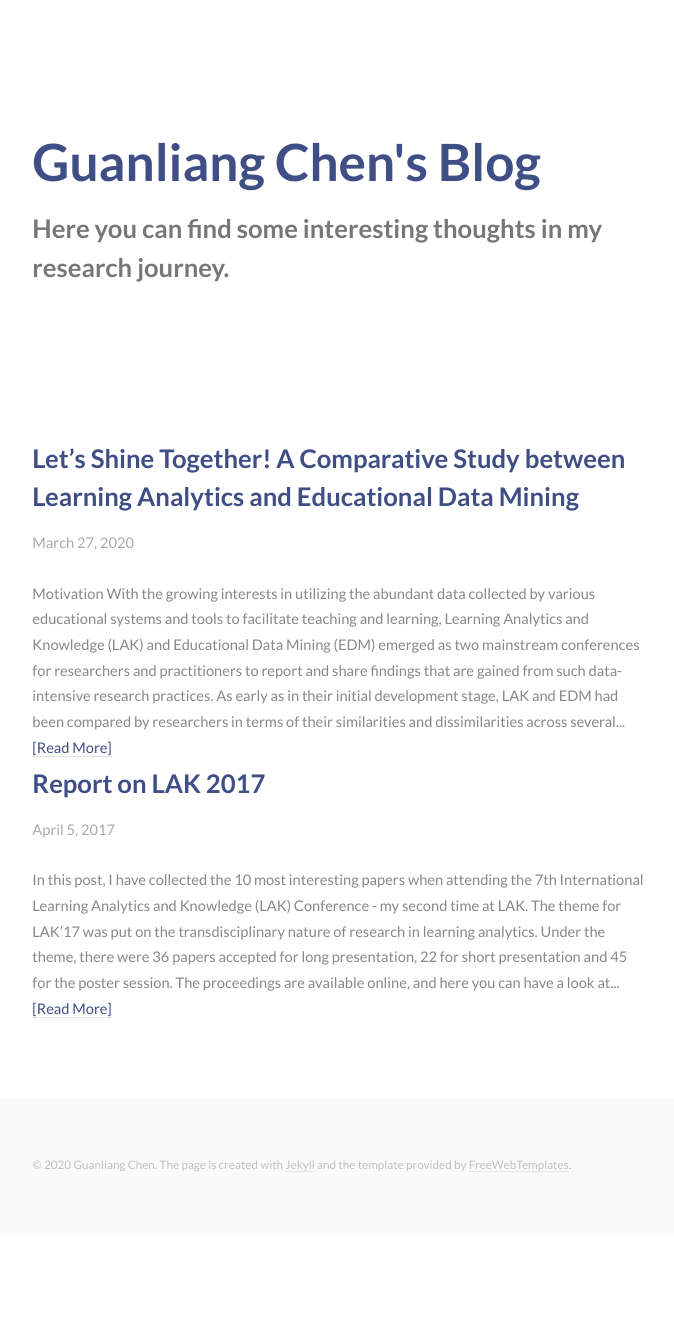
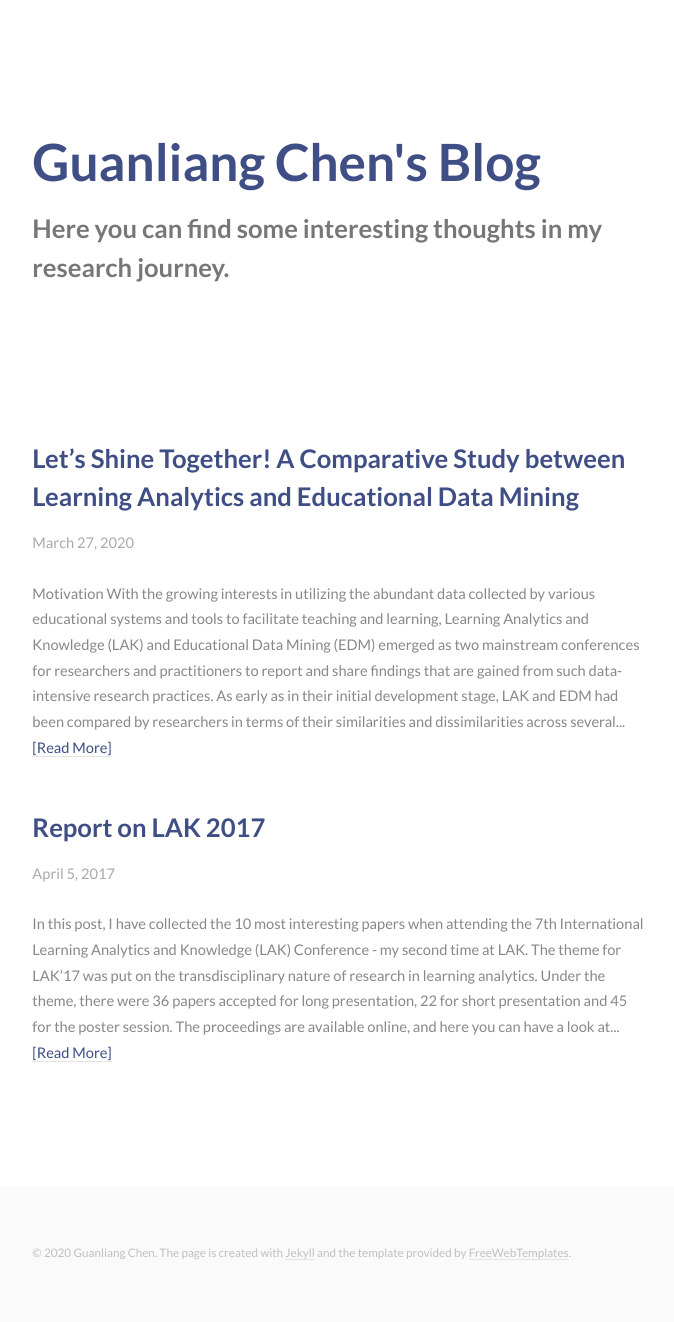
Before and after one commit to AngusGLChen/__angusglchen.github.io, a Jekyll site: the page built from blog/index.html, in a window 1280 px wide. Shown: the whole page, without its empty margins (153-827 px from the left). Built offline with Jekyll 4.4.1, drawn with Linux system fonts in a browser that asks for light colours; the list of posts is cut into pages by our own code; before the commit the page ends 1234 px from its top, so only the background shows below that.

Commit message:
Mar 27, 2020

```diff
--- a/blog/index.html
+++ b/blog/index.html
@@ -19,7 +19,7 @@ title: Guanliang Chen's Blog
 
 	    <p class="post-meta">{{ post.date | date: "%B %-d, %Y" }}</p>
 
-	    <div class="post-entry" style="padding:0 0 0.25em 0">
+	    <div class="post-entry" style="padding:0 0 3.25em 0">
 			{{ post.content | truncatewords: 80 | strip_html | xml_escape}}
 			<a href="{{ post.url | prepend: site.baseurl }}" class="post-read-more"> [Read&nbsp;More]</a>
 	    </div>
```
